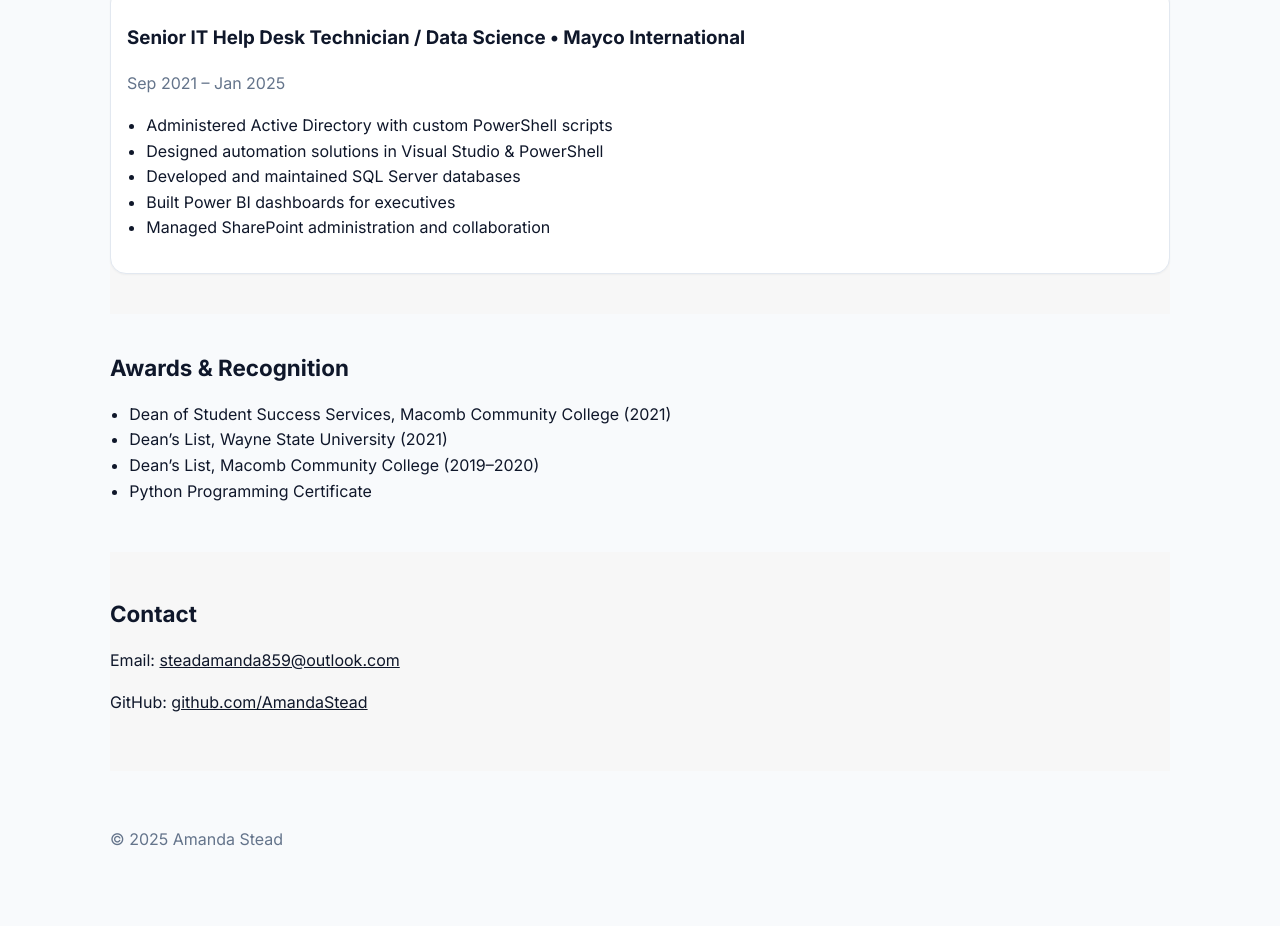
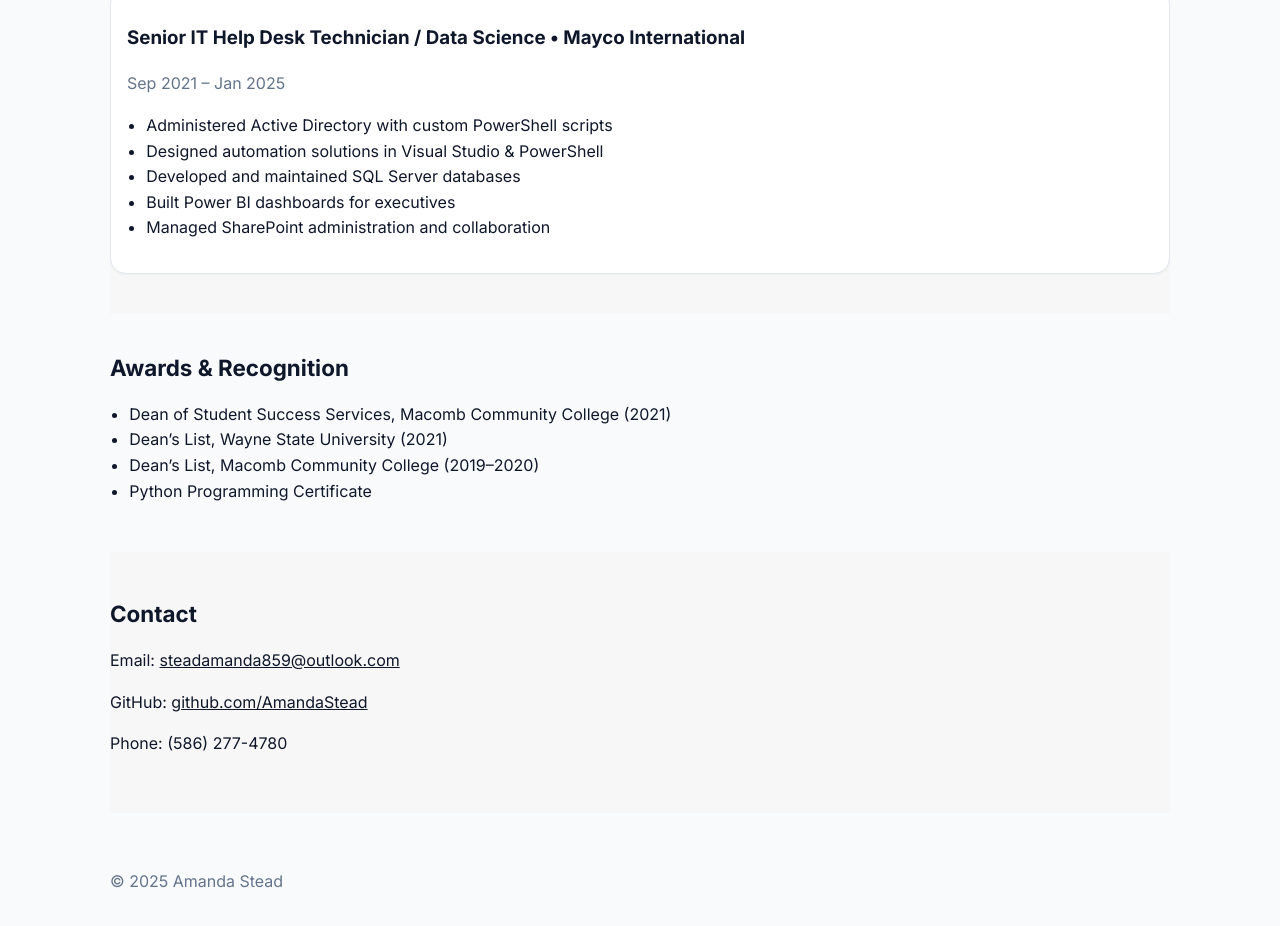
Before and after one commit to AmandaStead/AmandaStead.github.io, a plain HTML site: page index.html in a window 1280 px wide. Shown: the part 1339-2265 px from the top of the page. Before the commit the page ends 2228 px from the top, so only its background shows below. Drawn offline with Linux system fonts and the light colour scheme.

Commit message:
Update index.html

```diff
--- a/index.html
+++ b/index.html
@@ -102,6 +102,7 @@ continuing to grow professionally</p>
       <h2>Contact</h2>
       <p>Email: <a href="mailto:steadamanda859@outlook.com">steadamanda859@outlook.com</a></p>
       <p>GitHub: <a href="https://github.com/AmandaStead" target="_blank">github.com/AmandaStead</a></p>
+      <p> Phone: (586) 277-4780 </p>
     </section>
   </main>
 
```
